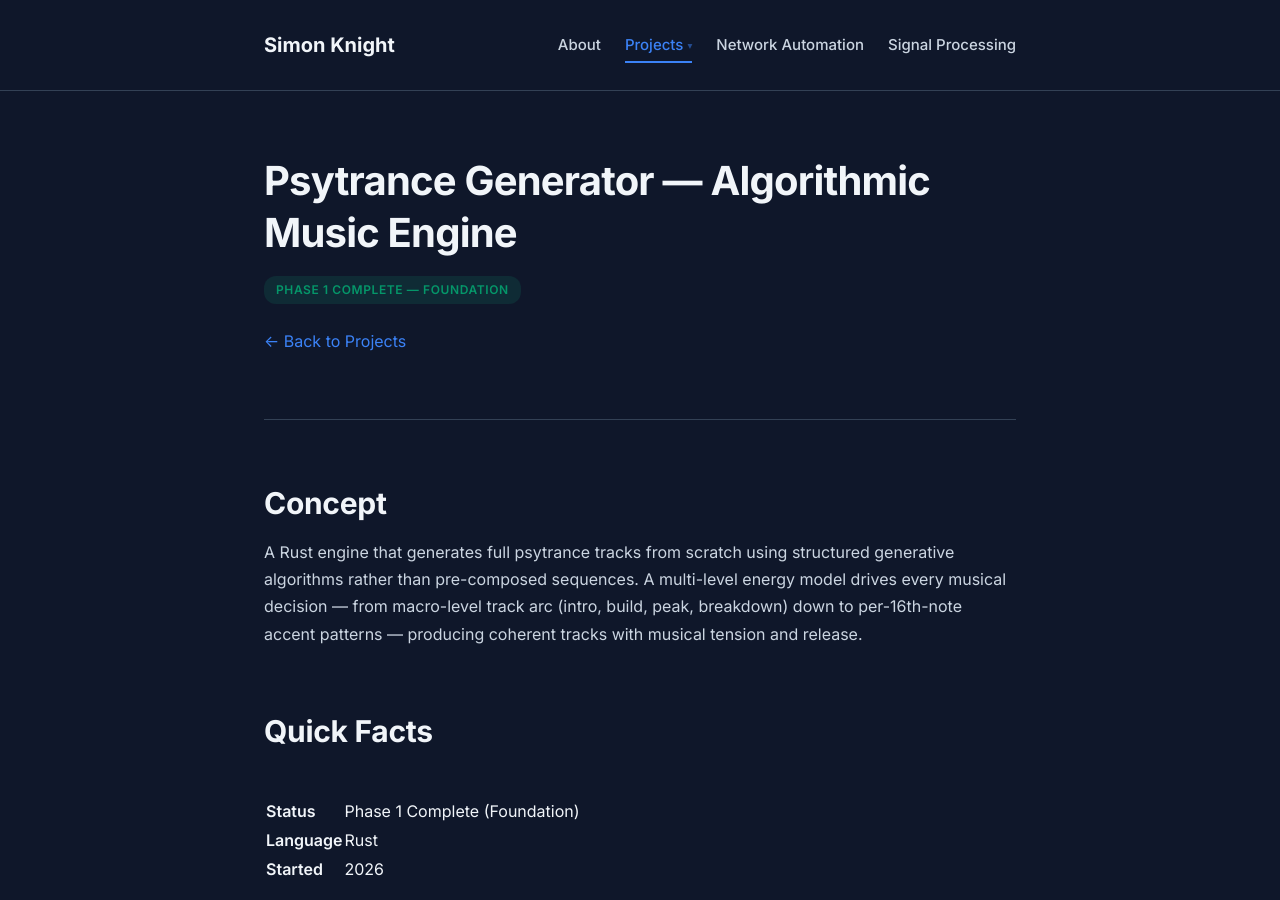
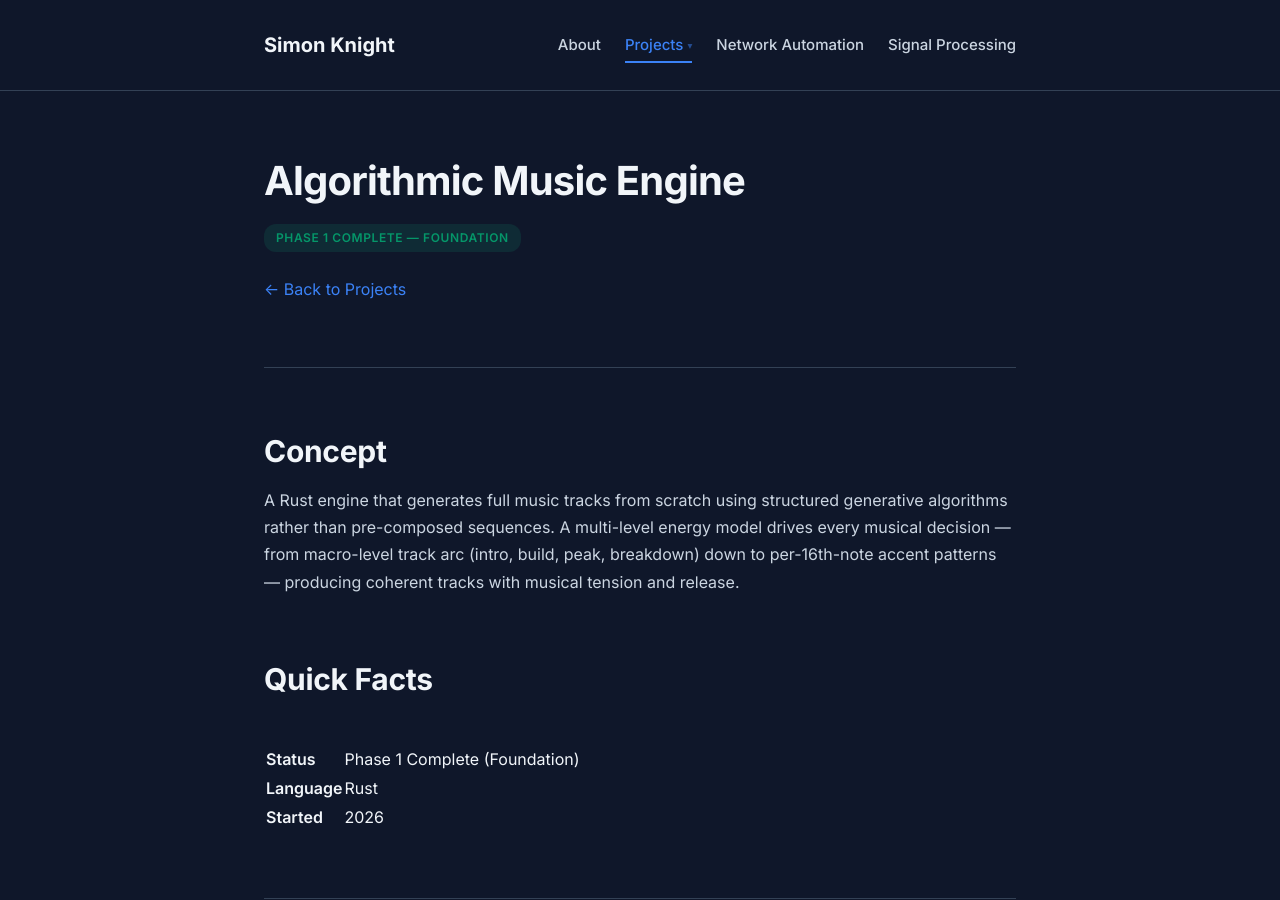
Before and after one commit to sk2/sk2.github.com, a Jekyll site: the page built from projects/psytrance.md, in a window 1280 px wide and 900 px high. Built offline with Jekyll 4.4.1, drawn with Linux system fonts in a browser that asks for light colours; our own code applies the rules of GitHub Pages for plain Markdown files; some of the changed text lies outside the part shown.

Commit message:
Remove psytrance references, rename to Algorithmic Music Engine
Co-Authored-By: Claude Opus 4.6 <noreply@anthropic.com>

```diff
--- a/projects/psytrance.md
+++ b/projects/psytrance.md
@@ -3,7 +3,7 @@ layout: default
 section: projects
 ---
 
-# Psytrance Generator — Algorithmic Music Engine
+# Algorithmic Music Engine
 
 <span class="status-badge status-active">Phase 1 Complete — Foundation</span>
 
@@ -13,7 +13,7 @@ section: projects
 
 ## Concept
 
-A Rust engine that generates full psytrance tracks from scratch using structured generative algorithms rather than pre-composed sequences. A multi-level energy model drives every musical decision — from macro-level track arc (intro, build, peak, breakdown) down to per-16th-note accent patterns — producing coherent tracks with musical tension and release.
+A Rust engine that generates full music tracks from scratch using structured generative algorithms rather than pre-composed sequences. A multi-level energy model drives every musical decision — from macro-level track arc (intro, build, peak, breakdown) down to per-16th-note accent patterns — producing coherent tracks with musical tension and release.
 
 ## Quick Facts
 
@@ -79,7 +79,7 @@ Five presets, each defining a key, scale, energy curve shape, and filter range:
 
 | Mood | Key | Scale | Character |
 |------|-----|-------|-----------|
-| Dark | D | Phrygian | Classic psytrance darkness |
+| Dark | D | Phrygian | Dark, driving |
 | Mysterious | C# | Phrygian Dominant | Goa trance exotica |
 | Euphoric | E | Lydian | Bright, uplifting |
 | Melancholy | C | Harmonic Minor | Sad tension |
```
Also changed, not shown: CLAUDE.md (+1 -1 lines), projects.md (+2 -2 lines).
